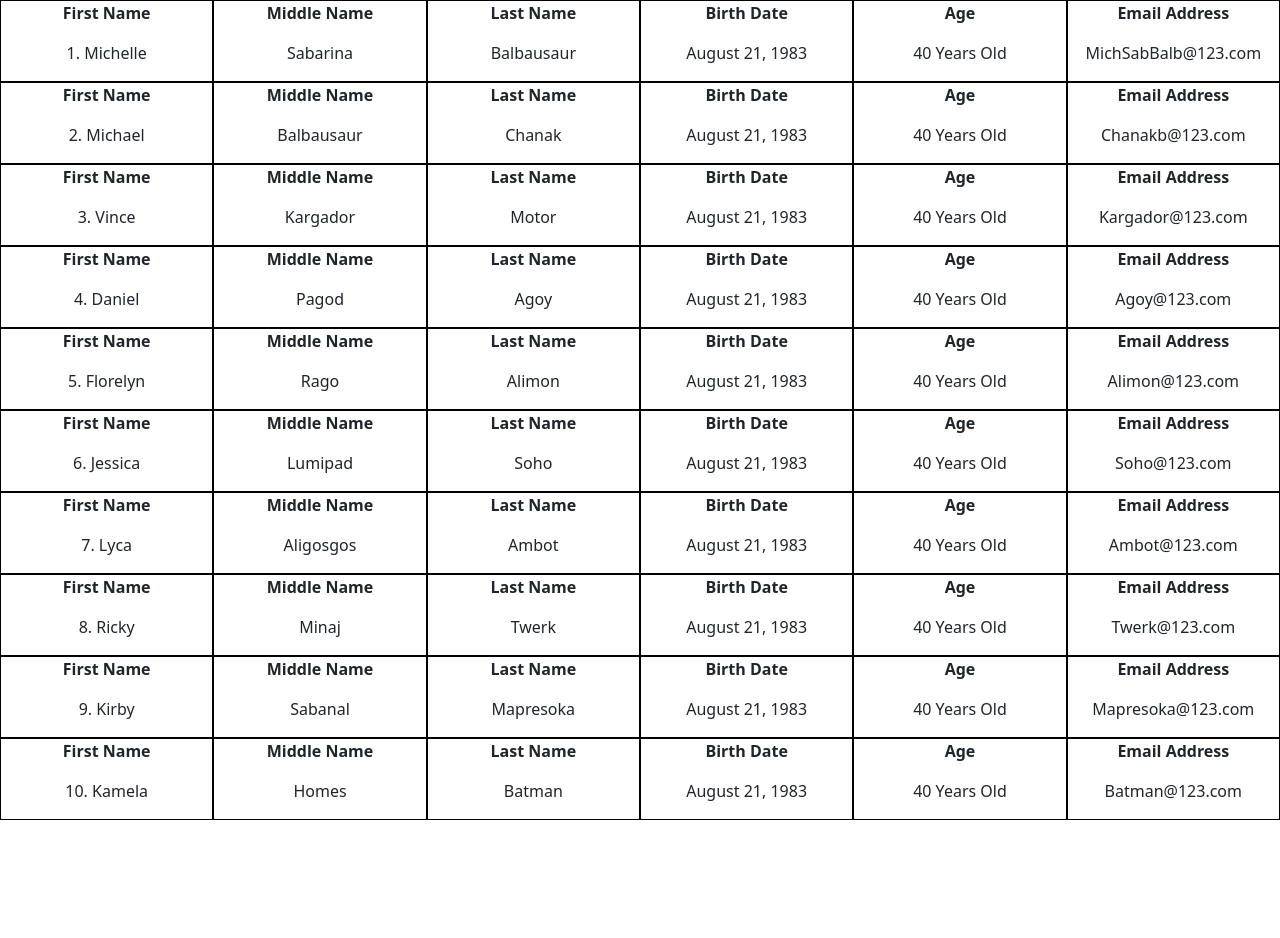
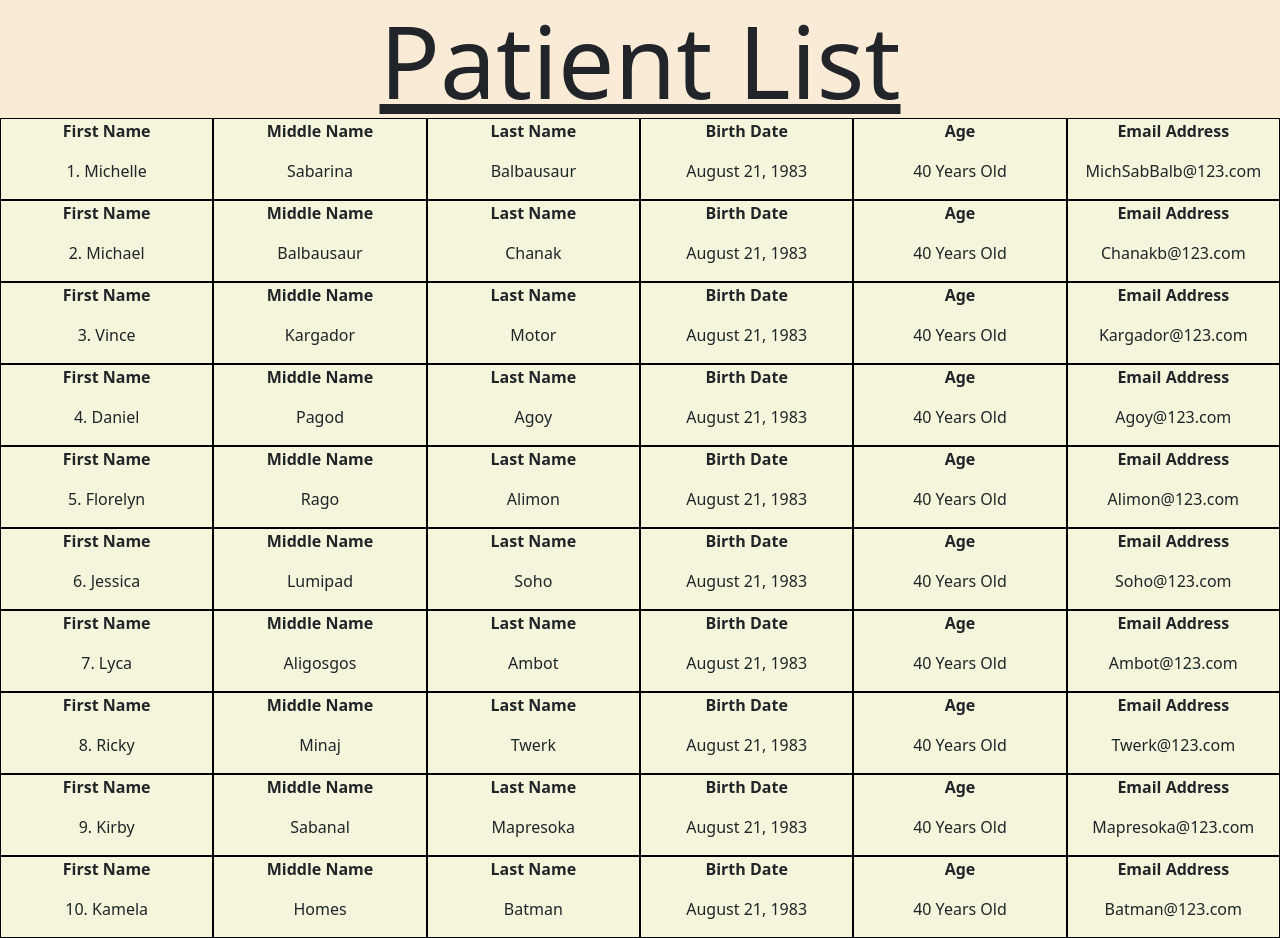
Before and after one commit to venzkie1/clinicalcaresystem-venzkie1.github.io, a plain HTML site: page patient.html in a window 1280 px wide. Before the commit the page ends 820 px from the top, so only its background shows below. Drawn offline with nearby package versions, Linux system fonts and the light colour scheme.

Commit message:
Modified patient file

```diff
--- a/patient.html
+++ b/patient.html
@@ -6,9 +6,16 @@
     <meta name="viewport" content="width=device-width, initial-scale=1.0">
     <title>Patient</title>
     <link href="https://cdn.jsdelivr.net/npm/bootstrap@5.3.0-alpha1/dist/css/bootstrap.min.css" rel="stylesheet" integrity="sha384-GLhlTQ8iRABdZLl6O3oVMWSktQOp6b7In1Zl3/Jr59b6EGGoI1aFkw7cmDA6j6gD" crossorigin="anonymous">
+    <style>
+        .container-fluid{
+            margin-top: -10px;
+        }
+    </style>
 </head>
 <body>
-    <div class="container-fluid">
+    <h1 class="text-center" style="font-size: 100px; text-decoration: underline; background-color: antiquewhite;">Patient List</h1>
+
+    <div class="container-fluid" style="background-color: beige;">
         <!-- First row -->
         <div class="row">
 
```
